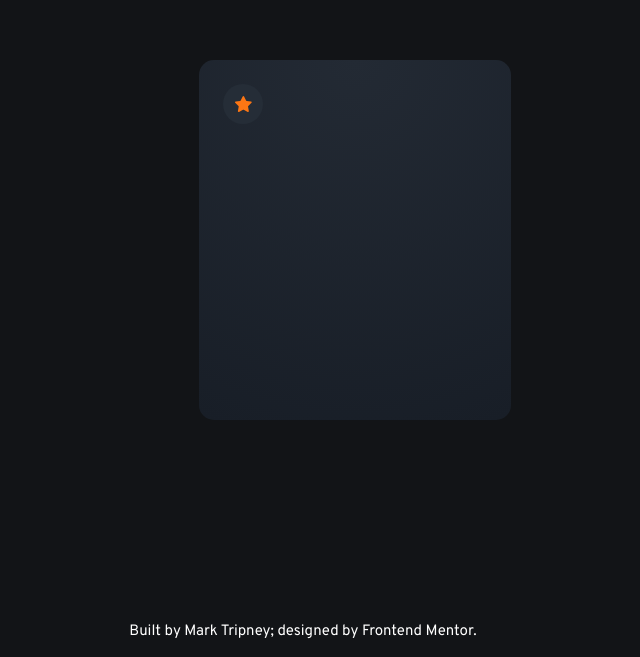
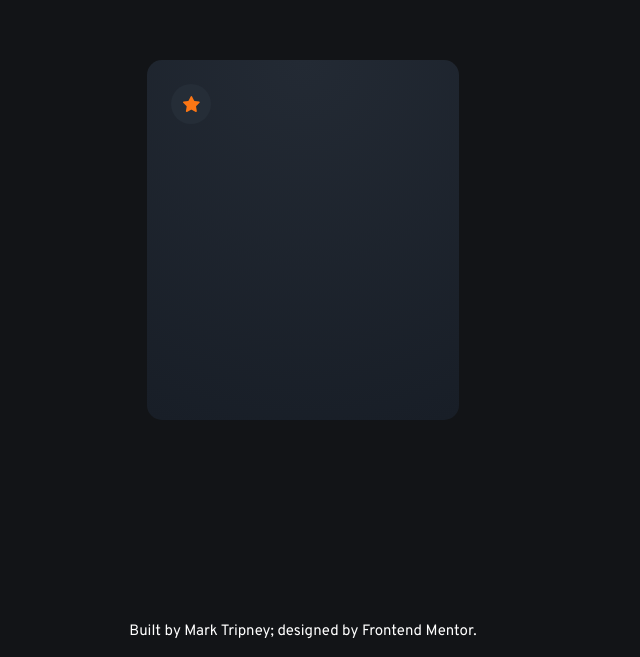
Before and after one commit to mark-tripney/ratings-component, a Svelte app: page / in a window 1280 px wide. Shown: the part 143-800 px from the top of the page, without its empty margins (337-977 px from the left). Built offline with nearby package versions, Linux system fonts and the light colour scheme.

Commit message:
Move <main> styling to App.svelte

```diff
--- a/public/global.css
+++ b/public/global.css
@@ -31,12 +31,6 @@ body {
   flex-direction: column;
 }
 
-main {
-  flex: 1;
-  display: grid;
-  place-items: center;
-}
-
 /**************************************************
 Typography
 **************************************************/
--- a/src/App.svelte
+++ b/src/App.svelte
@@ -10,9 +10,8 @@
 
 <style>
   main {
-    text-align: center;
-    padding: 1em;
-    max-width: 240px;
-    margin: 0 auto;
+    flex: 1;
+    display: grid;
+    place-items: center;
   }
 </style>
```
